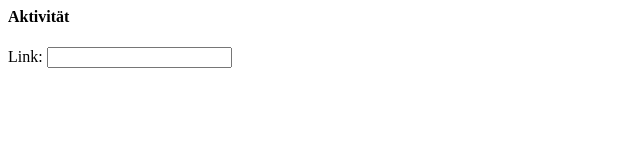
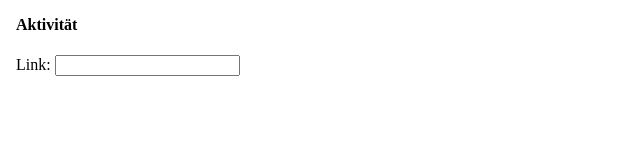
Before and after one commit to e4z9/lak-verteidigung, a plain HTML site: page aktivitaet.html in a window 1280 px wide. Shown: the whole page, without its empty margins (0-640 px from the left). Drawn offline with Linux system fonts and the light colour scheme.

Commit message:
Aktivität: Style

```diff
--- a/aktivitaet.html
+++ b/aktivitaet.html
@@ -1,7 +1,9 @@
 <html>
 <head>
-<meta http-equiv="content-type" content="text/html; charset=utf-8"/>
-
+<head lang="en">
+    <meta charset="UTF-8">
+    <meta http-equiv="X-UA-Compatible" content="IE=edge">
+    <meta name="viewport" content="width=device-width, initial-scale=1">
     <script type="text/javascript">
         function getUrlVars() {
             var vars = {};
@@ -27,13 +29,13 @@
         }
     </script>
 </head>
-<body onLoad="initialize();">
+<body onLoad="initialize();" style="margin: 1em">
 
-<form id="input-form" style="visibility: hidden;">
+<div id="input-form" style="visibility: hidden;">
     <h4>Aktivität</h4>
     Link:
     <input id="input" value="" oninput="encode();" />
-</form>
+</div>
 <p>
 <a id="output"/>
 </p>
```
Lines whose indentation alone changed are shown as unchanged.
